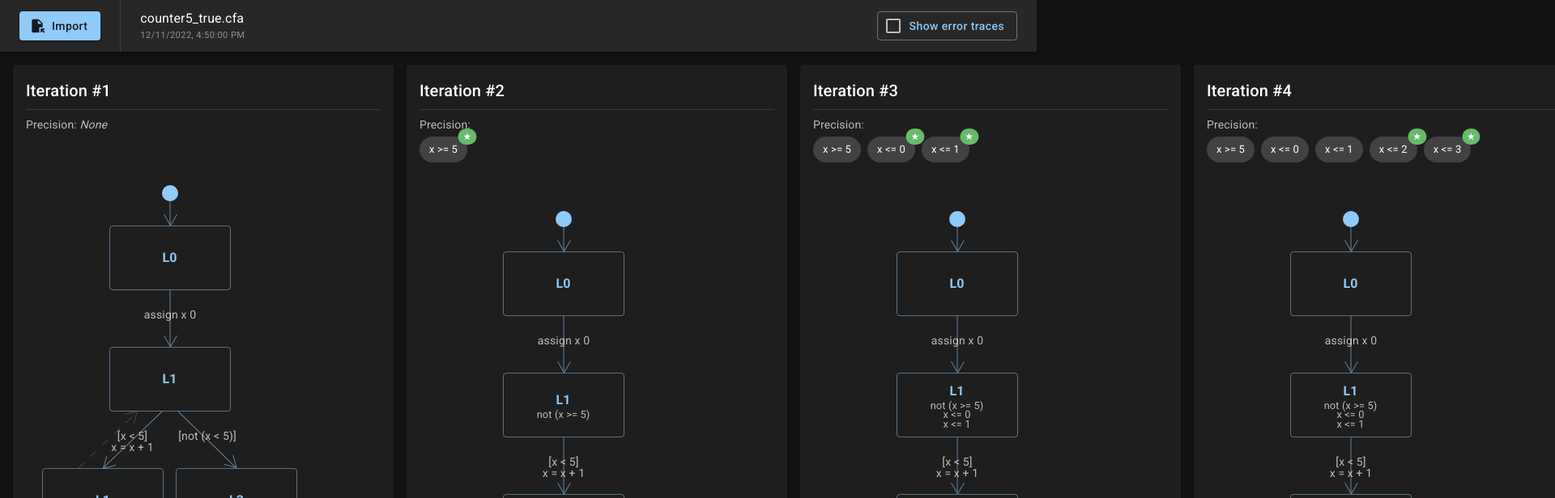
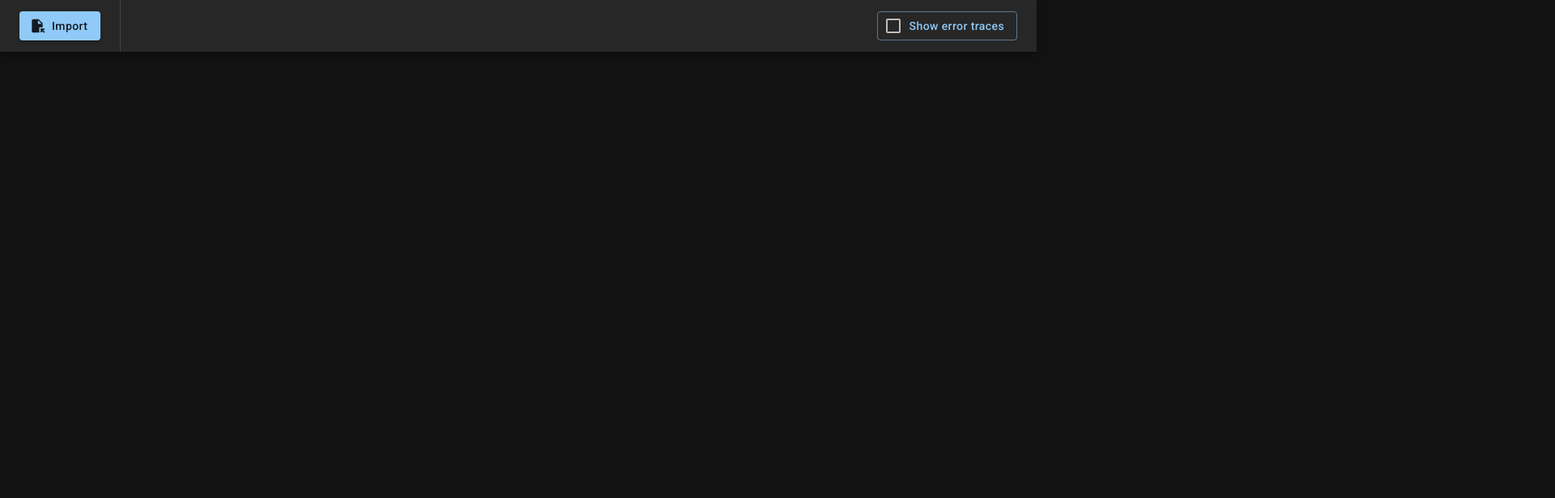
Before and after one commit to sisakb/theta-graph-visualizer, a React (Vite) app: page / in a window 1280 px wide. Shown: the top 616 px of the page at 81% size, 1920 px wide, since content can reach past the window. Built offline with nearby package versions, Linux system fonts and the light colour scheme; a web font is replaced by a local one.

Commit message:
reafctor: processData

```diff
--- a/src/components/App/App.tsx
+++ b/src/components/App/App.tsx
@@ -1,31 +1,22 @@
-import {
-	AppBar,
-	Button,
-	Divider,
-	ThemeProvider,
-	Toolbar,
-	Typography,
-} from "@mui/material"
-import { useStore } from "../../util/store"
+import { ThemeProvider } from "@mui/material"
+import { useSelector } from "../../util/store"
 import Iteration from "../Iteration/Iteration"
 import styles from "./App.module.scss"
 import CssBaseline from "@mui/material/CssBaseline"
 import { theme } from "./theme"
 import TopAppBar from "../TopAppBar"
 const App = () => {
-	//const [hoveredNode, setHoveredNode] = useState<ArgNode | null>(null)
-	//const [selectedNode, setSelectedNode] = useState<ArgNode | null>(null)
-
-	const iterations = useStore().iterations
+	const data = useSelector((store) => store.processedData)
+	const title = useSelector((store) => store.title)
 
 	return (
 		<ThemeProvider theme={theme}>
 			<CssBaseline />
 			<TopAppBar />
-			<div className={styles.app}>
+			<div className={styles.app} key={title}>
 				<div className={styles.iterationContainer}>
-					{iterations.map((it, index) => (
-						<Iteration key={index} iteration={it} />
+					{data?.iterations.map((it, index) => (
+						<Iteration key={index} iteration={it} index={index} />
 					))}
 				</div>
 			</div>
--- a/src/components/App/theme.tsx
+++ b/src/components/App/theme.tsx
@@ -2,6 +2,6 @@ import { createTheme } from "@mui/material"
 
 export const theme = createTheme({
 	palette: {
-		mode: "dark",
+		mode: "dark"
 	},
 })
--- a/src/components/Graph/Graph.tsx
+++ b/src/components/Graph/Graph.tsx
@@ -1,26 +1,27 @@
 // Graph component
 
 import { useEffect, useMemo, useState } from "react"
-import ArgGraph, { ArgNode } from "../../util/ArgGraph"
+import ArgGraph from "../../util/ArgGraph"
 import ArgTreeDrawer from "../../util/ArgTreeDrawer"
 import Edge from "../Edge/Edge"
 import Node from "../Node/Node"
-import { IJSONGraph } from "../../IJSONGraph"
 import styles from "./Graph.module.scss"
 
 interface GraphProps {
-	graph: IJSONGraph
-	trace: string
 	id: string
+	iteration: number
+	argGraph: ArgGraph
+	treeDrawing: ArgTreeDrawer
 }
 
 const Graph = ({
-	graph,
-	trace,
+	argGraph,
+	treeDrawing,
 	id,
+	iteration,
 }: GraphProps) => {
-	const argGraph = useMemo(() => new ArgGraph(graph, trace), [graph, trace])
-	const treeDrawing = useMemo(() => new ArgTreeDrawer(argGraph), [argGraph])
+	//const argGraph = useMemo(() => new ArgGraph(graph, trace), [graph, trace])
+	//const treeDrawing = useMemo(() => new ArgTreeDrawer(argGraph), [argGraph])
 
 	const [nodeDomElements, setNodeDomElements] = useState(
 		new Map<string, HTMLElement>()
@@ -68,6 +69,7 @@ const Graph = ({
 			>
 				{[...treeDrawing.nodes.values()].map((drawingNode, index) => (
 					<Node
+						iteration={iteration}
 						nodeDrawing={drawingNode}
 						key={index}
 						graphId={id}
--- a/src/components/Iteration/Iteration.tsx
+++ b/src/components/Iteration/Iteration.tsx
@@ -9,51 +9,21 @@ import {
 	Stack,
 	Typography,
 } from "@mui/material"
-import { useMemo } from "react"
-import { IJSONGraph } from "../../IJSONGraph"
-import processActionLabel from "../../util/processActionLabel"
-import processPrecision from "../../util/processPrecision"
-import processPredicate from "../../util/processPredicate"
+import processData from "../../util/processData"
 import { useSelector } from "../../util/store"
 import Graph from "../Graph/Graph"
 import styles from "./Iteration.module.scss"
 
-export interface IThetaIteration {
-	iteration: number
-	arg: {
-		graph: IJSONGraph
-	}
-	precision: string
+interface IIteartionProps {
+	iteration: ReturnType<typeof processData>["iterations"][number]
+	index: number
 }
 
-interface IIteartionProps {
-	iteration: IThetaIteration
-}
-
-const Iteration = ({ iteration }: IIteartionProps) => {
-	//const store = useStore()
-
-	const iterations = useSelector((store) => store.iterations)
+const Iteration = ({ iteration, index }: IIteartionProps) => {
 	const selectedPrecision = useSelector((store) => store.selectedPrecision)
 	const setSelectedPrecision = useSelector(
 		(store) => store.setSelectedPrecision
 	)
-
-	const prevIteration = iterations[iteration.iteration - 2]
-	const prevPrecisions = useMemo(
-		() => (prevIteration ? processPrecision(prevIteration.precision) : []),
-		[prevIteration?.precision]
-	)
-	const precisions = useMemo(
-		() => processPrecision(iteration.precision),
-		[iteration.precision]
-	).map((p) => ({
-		label: p,
-		isNew: !prevPrecisions.includes(p),
-	}))
-
-	const trace = useSelector((store) => store.traces[iteration.iteration - 1])
-
 	return (
 		<Card
 			sx={{
@@ -63,7 +33,7 @@ const Iteration = ({ iteration }: IIteartionProps) => {
 		>
 			<CardContent>
 				<Typography variant="h6" gutterBottom>
-					Iteration #{iteration.iteration}
+					Iteration #{index + 1}
 				</Typography>
 				<Divider />
 				<Typography
@@ -72,10 +42,10 @@ const Iteration = ({ iteration }: IIteartionProps) => {
 					gutterBottom
 					sx={{ mt: 1 }}
 				>
-					Precision: {!precisions?.length && <em>None</em>}
+					Precision: {!iteration.precisions?.length && <em>None</em>}
 				</Typography>
 				<Stack direction="row" spacing={1}>
-					{precisions.map((p, index) => (
+					{iteration.precisions.map((p, index) => (
 						<Badge
 							key={index}
 							color="success"
@@ -84,7 +54,7 @@ const Iteration = ({ iteration }: IIteartionProps) => {
 							sx={{
 								"& .MuiBadge-badge": {
 									color: "#fff",
-								}
+								},
 							}}
 						>
 							<Chip
@@ -109,9 +79,10 @@ const Iteration = ({ iteration }: IIteartionProps) => {
 				</Stack>
 				<div className={styles.graph}>
 					<Graph
-						graph={iteration.arg.graph as unknown as IJSONGraph}
-						id={`iteration-${iteration.iteration}`}
-						trace={trace}
+						iteration={index}
+						id={`iteration-${index}`}
+						argGraph={iteration.argGraph}
+						treeDrawing={iteration.argDrawing}
 					/>
 				</div>
 			</CardContent>
--- a/src/components/Node/Node.tsx
+++ b/src/components/Node/Node.tsx
@@ -1,6 +1,7 @@
 // Node component
 
-import { Box, Button, Chip, Stack, Typography } from "@mui/material"
+import { Box, Button, Stack, Typography } from "@mui/material"
+import { useMemo } from "react"
 import { NodeDrawing } from "../../util/ArgTreeDrawer"
 import { useSelector } from "../../util/store"
 import styles from "./Node.module.scss"
@@ -8,20 +9,30 @@ import styles from "./Node.module.scss"
 interface NodeProps {
 	nodeDrawing: NodeDrawing
 	graphId: string
+	iteration: number
 }
 
 const predicatesEqualOrNegated = (p1: string, p2: string) => p1 === p2 || p1 === `not (${p2})` || p2 === `not (${p1})`
 
-const Node = ({ nodeDrawing, graphId }: NodeProps) => {
+const Node = ({ nodeDrawing, graphId, iteration }: NodeProps) => {
 	const { node } = nodeDrawing
 	const { stateName, predicates } = node
 
 	const hovered = false
-	const selected = false
 
 	const selectedPrecision = useSelector((store) => store.selectedPrecision)
-	const containsSelectedPrecision = selectedPrecision && predicates.some(p => predicatesEqualOrNegated(selectedPrecision, p))
+	const containsSelectedPrecision = useMemo(() => selectedPrecision && predicates.some(p => predicatesEqualOrNegated(selectedPrecision, p)), [selectedPrecision, predicates])
 	const showErrorTrace = useSelector((store) => store.showErrorTrace)
+	const {node: selectedNode, iteration: selectedIteration} = useSelector((store) => store.selectedNode) || {}
+	const setSelectedNode = useSelector((store) => store.setSelectedNode)
+
+	const selected = useMemo(() => {
+		if (!selectedNode || !selectedIteration) return false
+		if (iteration === selectedIteration) return (selectedNode.id === node.id)
+		const labelsMatch = selectedNode.stateName === stateName
+
+		return labelsMatch
+	}, [selectedIteration, selectedNode, stateName, iteration])
 
 	return (
 		<div
@@ -36,6 +47,8 @@ const Node = ({ nodeDrawing, graphId }: NodeProps) => {
 				left: nodeDrawing.x * 110 + 20,
 				top: nodeDrawing.y === 0 ? 0 : (nodeDrawing.y - 1) * 150 + 110,
 			}}
+			onMouseEnter={() => setSelectedNode({node, iteration})}
+			onMouseLeave={() => setSelectedNode(null)}
 		>
 			{!node.isInitial && (
 				<Button
@@ -57,7 +70,7 @@ const Node = ({ nodeDrawing, graphId }: NodeProps) => {
 						border: containsSelectedPrecision  ? theme => `1px solid ${theme.palette.secondary.main}` : undefined,
 						backgroundColor: containsSelectedPrecision ? theme => `${theme.palette.secondary.main}40` : undefined,
 					}}
-					variant={(showErrorTrace && node.isInErrorTrace) ? "contained" : "outlined"}
+					variant={(showErrorTrace && node.isInErrorTrace) || selected ? "contained" : "outlined"}
 					color={node.isError || (showErrorTrace && node.isInErrorTrace) ? "error" : "primary"}
 				>
 					<Stack>
@@ -83,8 +96,8 @@ const Node = ({ nodeDrawing, graphId }: NodeProps) => {
 									sx={{
 										lineHeight: 0.9,
 										fontSize: "0.8rem",
-										fontWeight: selectedPrecision && predicatesEqualOrNegated(selectedPrecision, p) ? "bold" : "normal",
-										color: selectedPrecision && predicatesEqualOrNegated(selectedPrecision, p) ? "secondary.main" : "text.secondary",
+										fontWeight: selectedPrecision && containsSelectedPrecision && predicatesEqualOrNegated(selectedPrecision, p) ? "bold" : "normal",
+										color: selectedPrecision && containsSelectedPrecision && predicatesEqualOrNegated(selectedPrecision, p) ? "secondary.main" : "text.secondary",
 									}}
 									key={index}
 								>
--- a/src/components/TopAppBar.tsx
+++ b/src/components/TopAppBar.tsx
@@ -1,9 +1,8 @@
 // TopAppBar component
 
-import { AppBar, Box, Button, Checkbox, Divider, FormControlLabel, FormGroup, Stack, Switch, Toolbar, Typography } from "@mui/material"
+import { AppBar, Box, Button, Checkbox, Divider, Stack, Toolbar, Typography } from "@mui/material"
 import FileOpenIcon from "@mui/icons-material/FileOpen"
 import { useSelector } from "../util/store"
-import { CheckBox } from "@mui/icons-material"
 
 const TopAppBar = () => {
 
@@ -12,6 +11,7 @@ const TopAppBar = () => {
 	const date = useSelector((store) => store.date)
 	const showErrorTrace = useSelector((store) => store.showErrorTrace)
 	const setShowErrorTrace = useSelector((store) => store.setShowErrorTrace)
+	const setData = useSelector((store) => store.setData)
 
 	return (
 		<AppBar position="fixed">
@@ -37,6 +37,7 @@ const TopAppBar = () => {
 								if (e.target?.result) {
 									const data = JSON.parse(e.target.result as string)
 									console.log(data)
+									setData(data)
 								}
 							}
 							reader.readAsText(file)
--- /dev/null
+++ b/src/util/processData.ts
@@ -0,0 +1,62 @@
+import ArgGraph from "./ArgGraph"
+import ArgTreeDrawer from "./ArgTreeDrawer"
+import processPrecision from "./processPrecision"
+
+export interface ThetaWebDebuggerLoggerOutput {
+	title: string
+	date: string
+	iterations: {
+		iteration: number
+		precision: string
+		arg: {
+			graph: {
+				directed: boolean
+				type: string
+				nodes: {
+					[id: string]: {
+						label: string
+						metadata: {
+							style: string
+						}
+					}
+				}
+				edges: {
+					source: string
+					target: string
+					label: string
+					metadata: {
+						style: string
+					}
+				}[]
+			}
+		}
+	}[],
+	traces: string[]
+}
+
+const processData = (data: ThetaWebDebuggerLoggerOutput) => {
+	const allPrecisions = data.iterations.map(iter => iter.precision).map(processPrecision)
+	const iterations = data.iterations.map((iter, index) => {
+		const prevPrecisions = allPrecisions[index - 1]
+		const precisions = allPrecisions[index].map((p) => ({
+			label: p,
+			isNew: !prevPrecisions || !prevPrecisions.includes(p),
+		}))
+		const trace = data.traces[index] || ""
+		const argGraph = new ArgGraph(iter.arg.graph, trace)
+		const argDrawing = new ArgTreeDrawer(argGraph)
+
+		return {
+			precisions,
+			trace,
+			argGraph,
+			argDrawing,
+		}
+	})
+
+	return {
+		iterations,
+	}
+}
+
+export default processData
--- a/src/util/store.tsx
+++ b/src/util/store.tsx
@@ -1,27 +1,32 @@
-import { createContext, useContext, useState } from "react"
-import { IThetaIteration } from "../components/Iteration/Iteration"
-import data from "../data/wdl-output.json"
+import { createContext, useContext, useMemo, useState } from "react"
+//import data from "../data/wdl-output.json"
+import { ArgNode } from "./ArgGraph"
+import processData, { ThetaWebDebuggerLoggerOutput } from "./processData"
 
 interface IStore {
-	iterations: IThetaIteration[],
-	traces: string[],
+	processedData: ReturnType<typeof processData> | null,
+	setData: (data: ThetaWebDebuggerLoggerOutput | null) => void,
 	title: string | null,
 	date: Date | null,
 	selectedPrecision: string | null,
 	setSelectedPrecision: (precision: string | null) => void,
 	showErrorTrace: boolean,
 	setShowErrorTrace: (show: boolean) => void,
+	selectedNode: {node: ArgNode, iteration: number} | null,
+	setSelectedNode: (input :{node: ArgNode, iteration: number}|null) => void,
 }
 
 const StoreContext = createContext<IStore>({
-	iterations: [],
-	traces: [],
 	title: null,
 	date: null,
+	setData: () => { /* pass */ },
+	processedData: null,
 	selectedPrecision: null,
 	setSelectedPrecision: () => { /* pass */ },
 	showErrorTrace: false,
 	setShowErrorTrace: () => { /* pass */ },
+	selectedNode: null,
+	setSelectedNode: () => { /* pass */ },
 })
 
 export const useStore = () => {
@@ -30,19 +35,24 @@ export const useStore = () => {
 
 export const StoreProvider = ({ children }: { children: React.ReactNode }) => {
 
-	//const [data, setData] = useState<IThetaIteration[] | null>(null)
+	const [data, setData] = useState<ThetaWebDebuggerLoggerOutput | null>(null)
 	const [selectedPrecision, setSelectedPrecision] = useState<string | null>(null)
 	const [showErrorTrace, setShowErrorTrace] = useState<boolean>(false)
+	const [selectedNode, setSelectedNode] = useState<{node: ArgNode, iteration: number} | null>(null)
+
+	const processedData: ReturnType<typeof processData>|null = useMemo(() => data ? processData(data as unknown as ThetaWebDebuggerLoggerOutput) : null, [data])
 
 	const store: IStore = {
-		title: data.title,
-		date: new Date(data.date) ?? null,
-		iterations: data.iterations as unknown as IThetaIteration[],
-		traces: data.traces,
+		title: data?.title || null,
+		date: data ? new Date(data.date): null,
+		setData,
+		processedData,
 		selectedPrecision,
 		setSelectedPrecision,
 		showErrorTrace,
 		setShowErrorTrace,
+		selectedNode,
+		setSelectedNode,
 	}
 
 	return (
```
Also changed, not shown: src/data/wdl-output2.json (added, +76 -0 lines).
